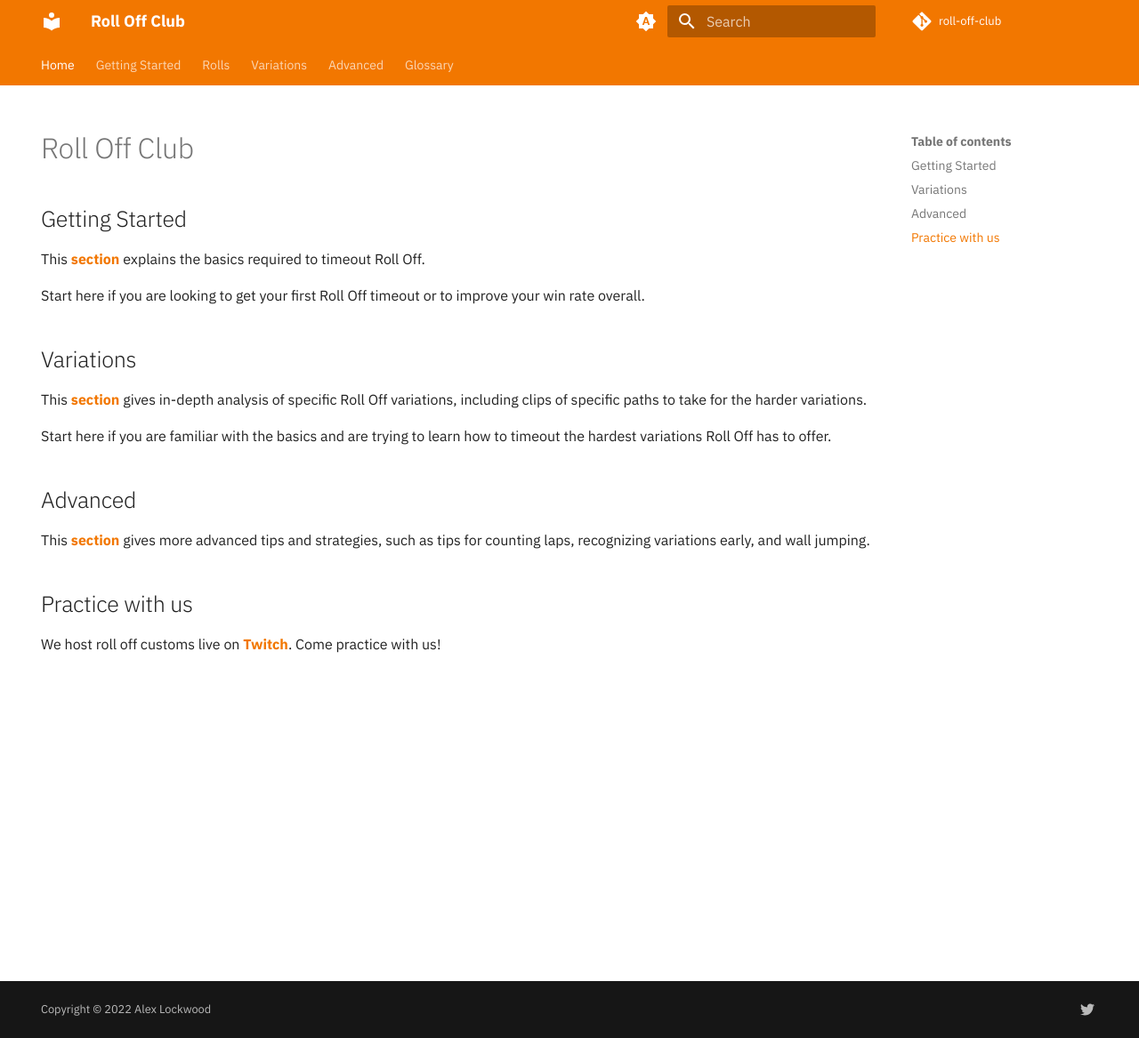
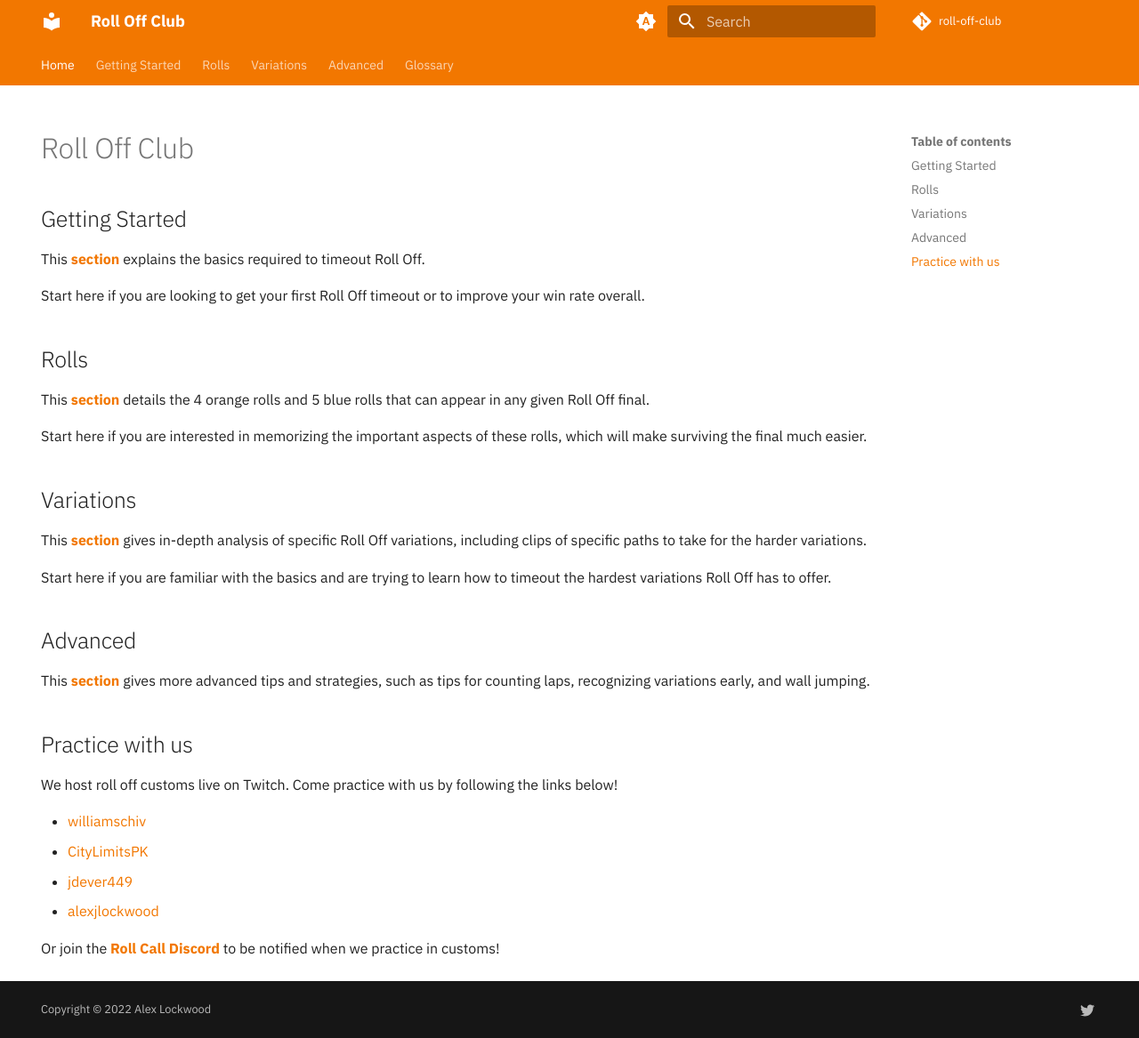
Before and after one commit to alexjlockwood/roll-off-club, an MkDocs documentation site: the page built from docs/index.md, in a window 1280 px wide and 1167 px high. Shown: the whole window at 89% size. Built offline with MkDocs 1.6.1 and Material for MkDocs 9.7.7, drawn with Linux system fonts in a browser that asks for light colours; comment, search, counter and statistics services are not loaded.

Commit message:
add links to twitch

```diff
--- a/docs/index.md
+++ b/docs/index.md
@@ -11,6 +11,12 @@
 
 Start here if you are looking to get your first Roll Off timeout or to improve your win rate overall.
 
+## Rolls
+
+This [**section**](rolls/index.md) details the 4 orange rolls and 5 blue rolls that can appear in any given Roll Off final.
+
+Start here if you are interested in memorizing the important aspects of these rolls, which will make surviving the final much easier.
+
 ## Variations
 
 This [**section**](variations/index.md) gives in-depth analysis of specific Roll Off variations, including clips of specific paths to take for the harder variations.
@@ -23,4 +29,11 @@
 
 ## Practice with us
 
-We host roll off customs live on [**Twitch**](https://www.twitch.tv/williamschiv). Come practice with us!
+We host roll off customs live on Twitch. Come practice with us by following the links below!
+
+* [williamschiv](https://www.twitch.tv/williamschiv)
+* [CityLimitsPK](https://www.twitch.tv/citylimitspk)
+* [jdever449](https://www.twitch.tv/jdever449)
+* [alexjlockwood](https://www.twitch.tv/alexjlockwood)
+
+Or join the [**Roll Call Discord**](https://discord.gg/xf9D89Hfxa) to be notified when we practice in customs!
```
